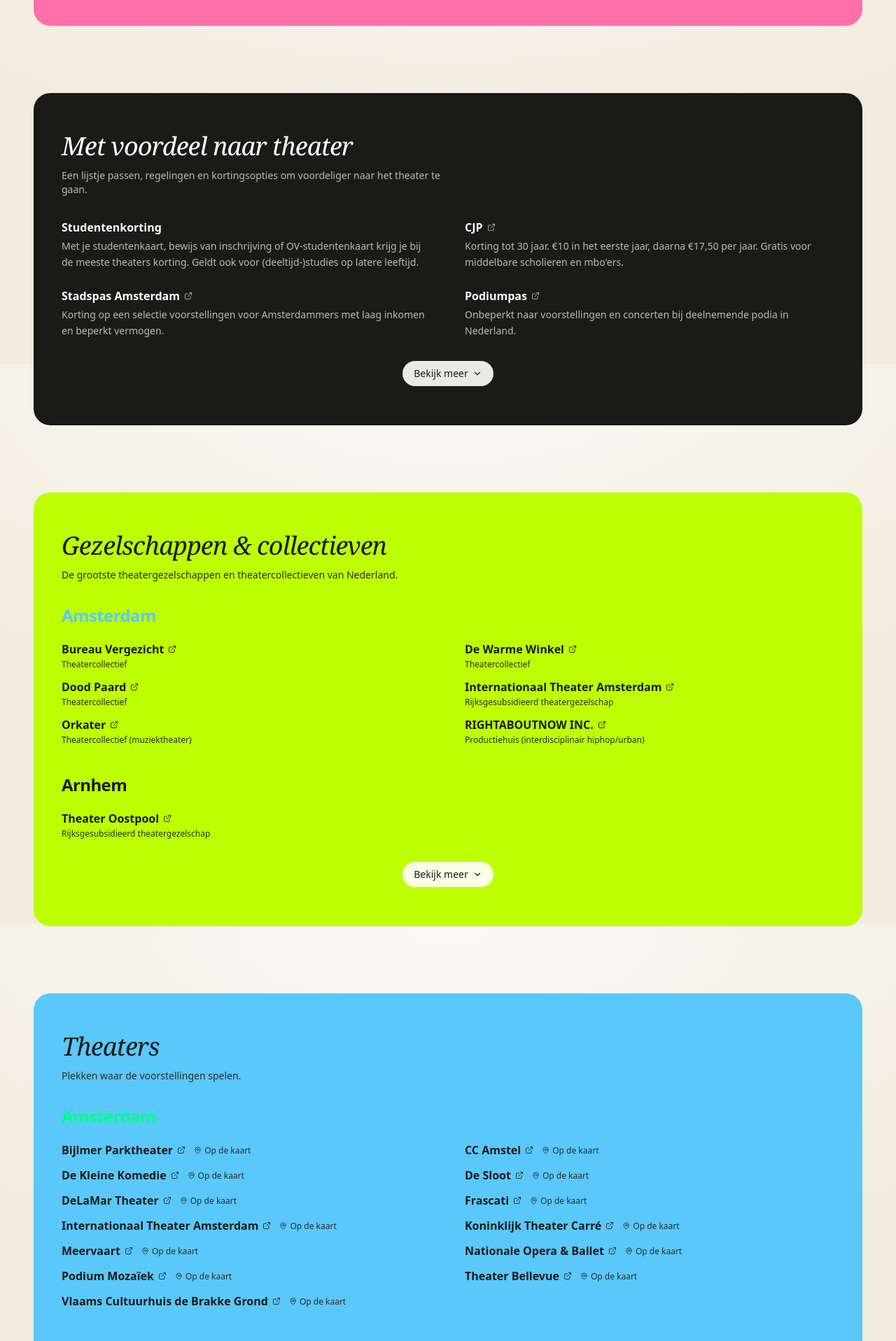
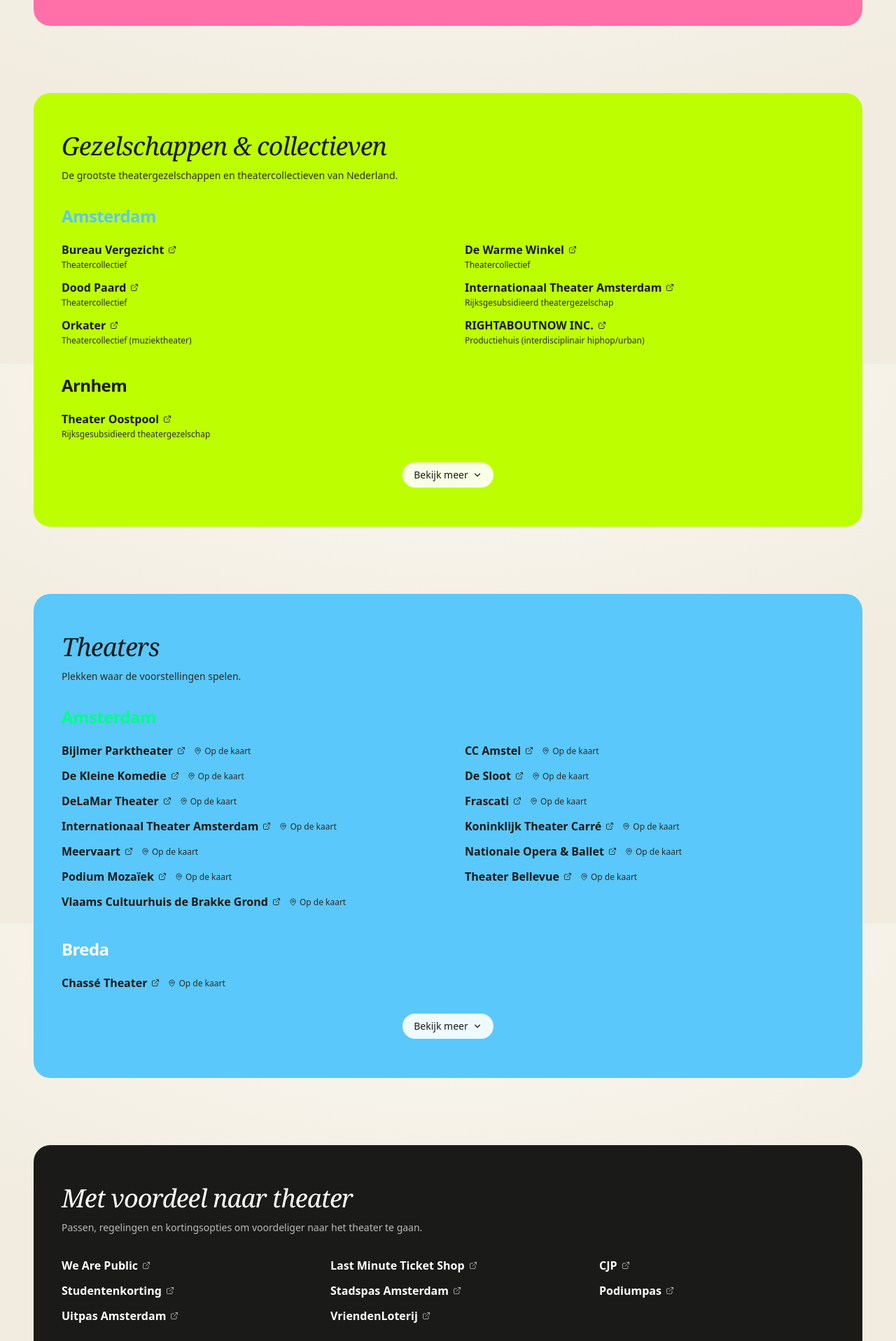
Before and after one commit to cultuursausje/cultuursausje, a Next.js app in the folder site/: page / in a window 1280 px wide. Shown: the part 1880-3797 px from the top of the page at 70% size. Built offline with nearby package versions, Linux system fonts and the light colour scheme.

Commit message:
Add files via upload

```diff
--- a/site/components/ShowsExplorer.tsx
+++ b/site/components/ShowsExplorer.tsx
@@ -481,9 +481,9 @@ export function ShowsExplorer({ shows, theaters, allTheaters, allGezelschappen,
 
       {/* Extra secties — staan altijd onderaan de pagina, ongeacht stad-selectie */}
       <FestivalsSection festivals={festivals} shows={filteredShows} />
-      <VoordeelSection />
       <GezelschappenSection gezelschappen={allGezelschappen} />
       <TheatersSection theaters={allTheaters} mentionedTheaters={theaters} />
+      <VoordeelSection />
     </>
   );
 }
--- a/site/components/VoordeelSection.tsx
+++ b/site/components/VoordeelSection.tsx
@@ -5,60 +5,31 @@ import { ChevronDown, ChevronUp, ExternalLink } from "lucide-react";
 
 interface VoordeelTip {
   naam: string;
-  beschrijving: string;
-  url?: string;
+  url: string;
 }
 
 const VOORDEEL_TIPS: VoordeelTip[] = [
-  {
-    naam: "Studentenkorting",
-    beschrijving:
-      "Met je studentenkaart, bewijs van inschrijving of OV-studentenkaart krijg je bij de meeste theaters korting. Geldt ook voor (deeltijd-)studies op latere leeftijd."
-  },
-  {
-    naam: "CJP",
-    beschrijving:
-      "Korting tot 30 jaar. €10 in het eerste jaar, daarna €17,50 per jaar. Gratis voor middelbare scholieren en mbo'ers.",
-    url: "https://www.cjp.nl"
-  },
-  {
-    naam: "Stadspas Amsterdam",
-    beschrijving:
-      "Korting op een selectie voorstellingen voor Amsterdammers met laag inkomen en beperkt vermogen.",
-    url: "https://www.amsterdam.nl/stadspas"
-  },
-  {
-    naam: "Podiumpas",
-    beschrijving:
-      "Onbeperkt naar voorstellingen en concerten bij deelnemende podia in Nederland.",
-    url: "https://www.podiumpas.nl"
-  },
-  {
-    naam: "VriendenLoterij",
-    beschrijving:
-      "Als deelnemer ga je met 50% korting naar verschillende theaters in Nederland.",
-    url: "https://www.vriendenloterij.nl"
-  },
-  {
-    naam: "Kortingen 65+",
-    beschrijving:
-      "Sommige theaters bieden korting vanaf 65 jaar. Check de kassa of de website van het theater."
-  },
-  {
-    naam: "Mozaïekpas",
-    beschrijving:
-      "20% korting op tickets en 10% op café-restaurant bij Podium Mozaïek. €15 per seizoen.",
-    url: "https://www.podiummozaiek.nl"
-  },
-  {
-    naam: "My Muse & Me",
-    beschrijving:
-      "Voor 16–35-jarigen: tot 75% korting bij Nationale Opera & Ballet, plus toegang tot exclusieve activiteiten.",
-    url: "https://www.operaballet.nl/mymuseme"
-  }
+  { naam: "We Are Public", url: "https://wearepublic.nl" },
+  { naam: "Last Minute Ticket Shop", url: "https://lastminuteticketshop.nl" },
+  { naam: "CJP", url: "https://www.cjp.nl" },
+  { naam: "Studentenkorting", url: "https://www.cultuursausje.nl/voordeel" },
+  { naam: "Stadspas Amsterdam", url: "https://www.amsterdam.nl/stadspas" },
+  { naam: "Podiumpas", url: "https://www.podiumpas.nl" },
+  { naam: "Uitpas Amsterdam", url: "https://www.iamsterdam.com/en/tickets/uitpas" },
+  { naam: "VriendenLoterij", url: "https://www.vriendenloterij.nl" },
+  { naam: "ANWB Theater", url: "https://www.anwb.nl/eropuit/uitjes-en-tickets/theater-en-entertainment" },
+  { naam: "Kortingen 65+", url: "https://www.cultuursausje.nl/voordeel" },
+  { naam: "Sirene-verkoop ITA", url: "https://ita.nl" },
+  { naam: "My Muse & Me", url: "https://www.operaballet.nl/mymuseme" },
+  { naam: "Flirt XL", url: "https://www.operaballet.nl" },
+  { naam: "Mozaïekpas", url: "https://www.podiummozaiek.nl" },
+  { naam: "Meer Theater Card", url: "https://www.meervaart.nl" },
+  { naam: "Jeugdfonds Sport & Cultuur", url: "https://jeugdfondssportencultuur.nl" },
+  { naam: "Pathé Theatre & Opera", url: "https://www.pathe.nl" },
+  { naam: "Cultuurkaart (mbo/vo)", url: "https://www.cjp.nl/cultuurkaart" }
 ];
 
-const INITIAL_COUNT = 4;
+const INITIAL_COUNT = 8;
 
 export function VoordeelSection() {
   const [expanded, setExpanded] = useState(false);
@@ -75,31 +46,21 @@ export function VoordeelSection() {
           Met voordeel naar theater
         </h2>
         <p className="mb-8 max-w-xl text-sm text-white/70">
-          Een lijstje passen, regelingen en kortingsopties om voordeliger naar het theater te gaan.
+          Passen, regelingen en kortingsopties om voordeliger naar het theater te gaan.
         </p>
 
-        <div className="grid grid-cols-1 gap-x-12 gap-y-6 md:grid-cols-2">
+        <div className="grid grid-cols-1 gap-x-12 gap-y-3 sm:grid-cols-2 lg:grid-cols-3">
           {visible.map(tip => (
-            <div key={tip.naam}>
-              <div className="text-base font-bold text-white">
-                {tip.url ? (
             <a
+              key={tip.naam}
               href={tip.url}
               target="_blank"
               rel="noreferrer"
-                    className="inline-flex items-center gap-1.5 hover:underline underline-offset-2"
+              className="inline-flex items-center gap-1.5 text-base font-bold text-white hover:underline underline-offset-2"
             >
               {tip.naam}
               <ExternalLink size={12} className="text-white/60" />
             </a>
-                ) : (
-                  tip.naam
-                )}
-              </div>
-              <p className="mt-1 text-sm text-white/70 leading-relaxed">
-                {tip.beschrijving}
-              </p>
-            </div>
           ))}
         </div>
 
```
Lines whose indentation alone changed are shown as unchanged.
